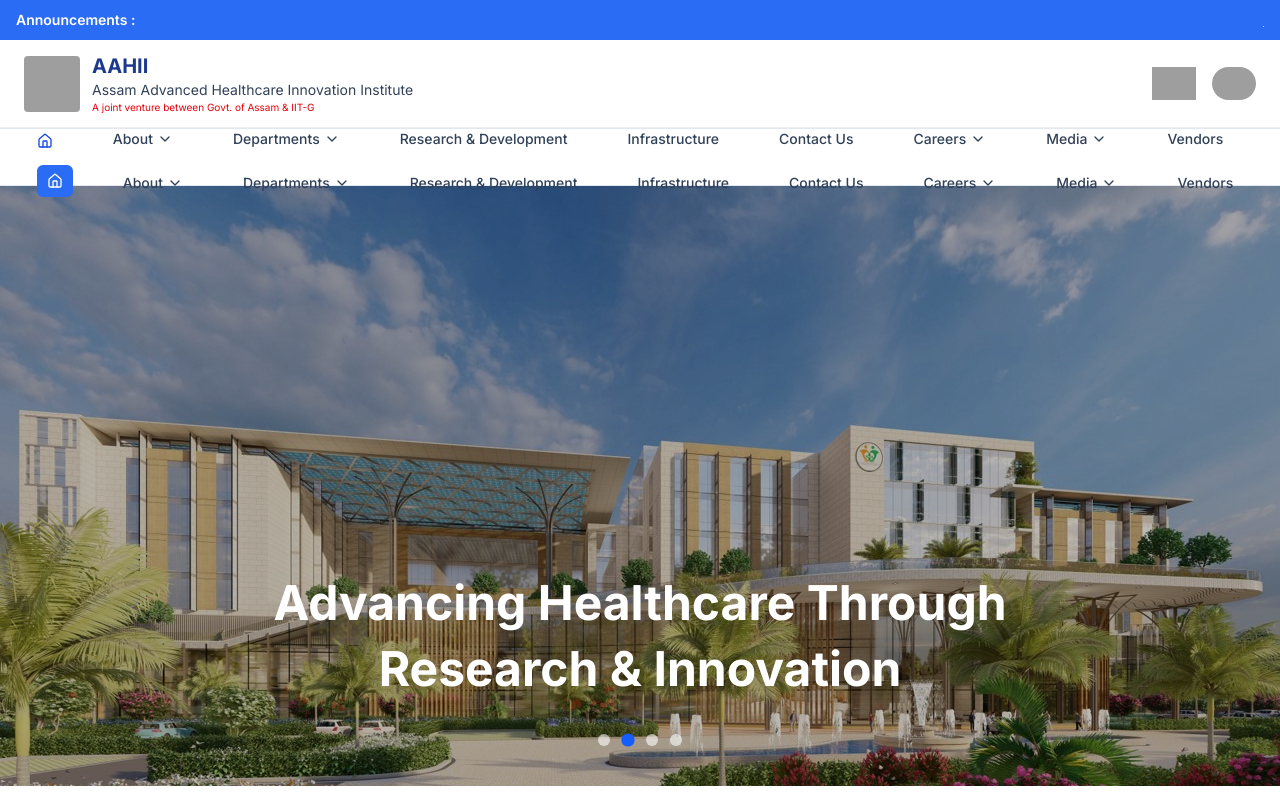
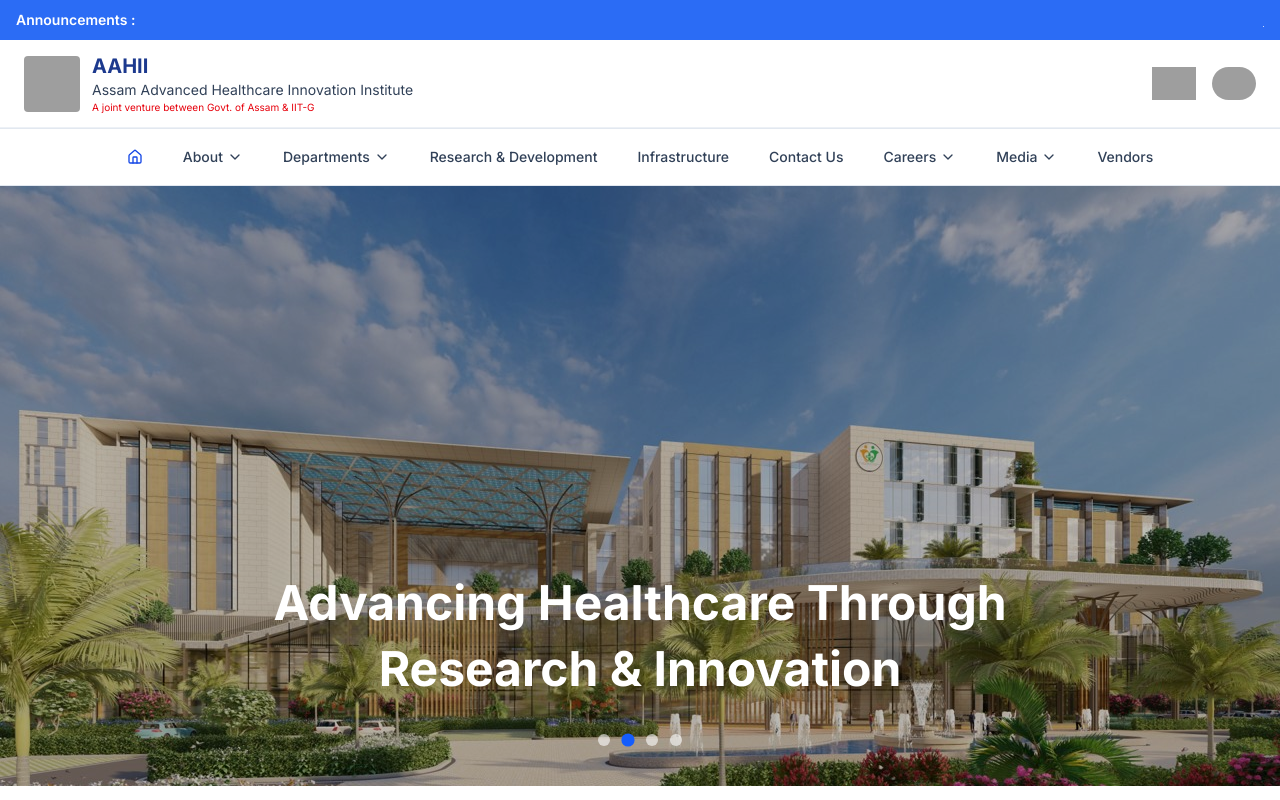
Before and after one commit to aviiishk/aahii, a Next.js app: page / in a window 1280 px wide. Shown: the top 800 px of the page. Built offline with nearby package versions, Linux system fonts and the light colour scheme; grey boxes are pictures that could not be loaded.

Commit message:
nav fixed

```diff
--- a/src/components/layout/MainNav.tsx
+++ b/src/components/layout/MainNav.tsx
@@ -54,7 +54,7 @@ export default function MainNav() {
                       "flex items-center gap-1 py-4 cursor-default",
                       isActive(item.href)
                         ? "text-blue-700 font-semibold"
-        : "text-slate-700"
+                        : "text-slate-700",
                     )}
                   >
                     {item.label === "Home" ? (
@@ -74,7 +74,7 @@ export default function MainNav() {
                       "flex items-center gap-1 py-4 transition",
                       isActive(item.href)
                         ? "text-blue-700 font-semibold"
-        : "text-slate-700 hover:text-blue-700"
+                        : "text-slate-700 hover:text-blue-700",
                     )}
                   >
                     {item.label === "Home" ? (
@@ -88,27 +88,6 @@ export default function MainNav() {
                     )}
                   </Link>
                 )}
-
-                <Link
-  href={item.href ?? "#"}
-  className={clsx(
-    "flex items-center gap-1 py-2 px-2.5 rounded-md transition",
-    isActive(item.href)
-      ? "bg-(--nav-blue) text-white font-semibold"
-      : "text-slate-700 hover:bg-(--nav-blue) hover:text-white"
-  )}
->
-
-                  {item.label === "Home" ? (
-                    <HomeIcon className="w-4 h-4" />
-                  ) : (
-                    <span>{item.label}</span>
-                  )}
-
-                  {item.children && (
-                    <ChevronDown className="w-4 h-4 transition-transform group-hover:rotate-180" />
-                  )}
-                </Link>
 
                 {item.children && (
                   <ul
@@ -130,12 +109,11 @@ export default function MainNav() {
                             "block px-2.5 py-2 mx-2 rounded-md transition",
                             isActive(child.href)
                               ? "bg-(--nav-blue) text-white font-medium"
-      : "text-slate-600 hover:bg-(--nav-blue) hover:text-white"
+                              : "text-slate-600 hover:bg-(--nav-blue) hover:text-white",
                           )}
                         >
                           {child.label}
                         </Link>
-
                       </li>
                     ))}
                   </ul>
@@ -152,7 +130,7 @@ export default function MainNav() {
           "fixed inset-0 z-50 md:hidden transition-opacity duration-200",
           mobileOpen
             ? "opacity-100 pointer-events-auto"
-            : "opacity-0 pointer-events-none"
+            : "opacity-0 pointer-events-none",
         )}
       >
         <div onClick={closeMenu} className="absolute inset-0 bg-black/30" />
@@ -162,7 +140,7 @@ export default function MainNav() {
             "absolute left-0 right-0 top-0 bg-[#eaf1fb] shadow-lg",
             "transition-transform duration-300 ease-out",
             mobileOpen ? "translate-y-0" : "-translate-y-3",
-            "max-h-screen"
+            "max-h-screen",
           )}
         >
           <div className="flex items-center justify-end px-5 h-14 bg-[#eaf1fb]">
@@ -189,7 +167,7 @@ export default function MainNav() {
                             "flex items-center gap-2 flex-1",
                             isActive(item.href)
                               ? "text-blue-700"
-                              : "text-slate-800"
+                              : "text-slate-800",
                           )}
                           onClick={closeMenu}
                         >
@@ -212,7 +190,7 @@ export default function MainNav() {
                           <ChevronDown
                             className={clsx(
                               "w-5 h-5 transition-transform",
-                              isOpen && "rotate-180"
+                              isOpen && "rotate-180",
                             )}
                           />
                         </button>
@@ -223,7 +201,7 @@ export default function MainNav() {
                       <div
                         className={clsx(
                           "overflow-hidden transition-all duration-300",
-                          isOpen ? "max-h-96" : "max-h-0"
+                          isOpen ? "max-h-96" : "max-h-0",
                         )}
                       >
                         <ul className="ml-3 mt-2 space-y-1">
@@ -235,7 +213,7 @@ export default function MainNav() {
                                   "block py-2 text-sm",
                                   isActive(child.href)
                                     ? "text-blue-700 font-medium"
-                                    : "text-slate-700"
+                                    : "text-slate-700",
                                 )}
                                 onClick={closeMenu}
                               >
```
Lines whose indentation alone changed are shown as unchanged.
